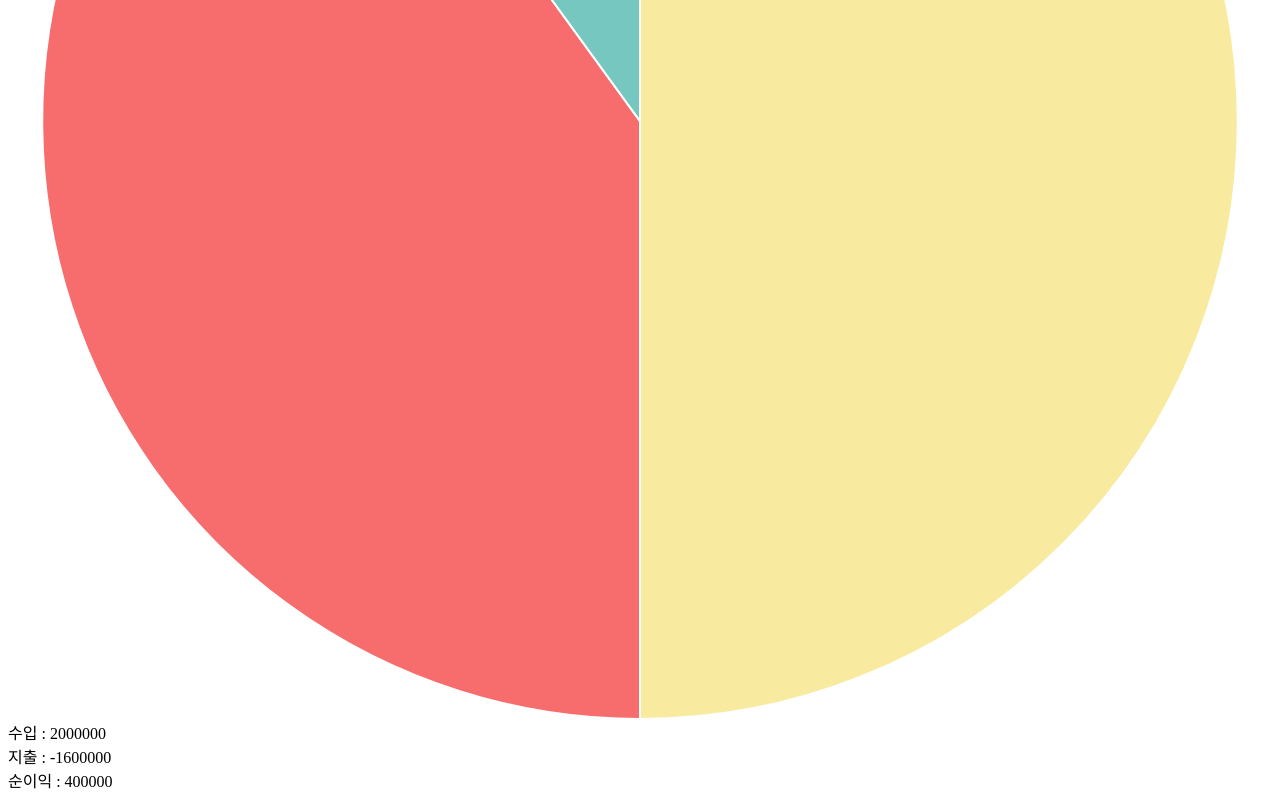
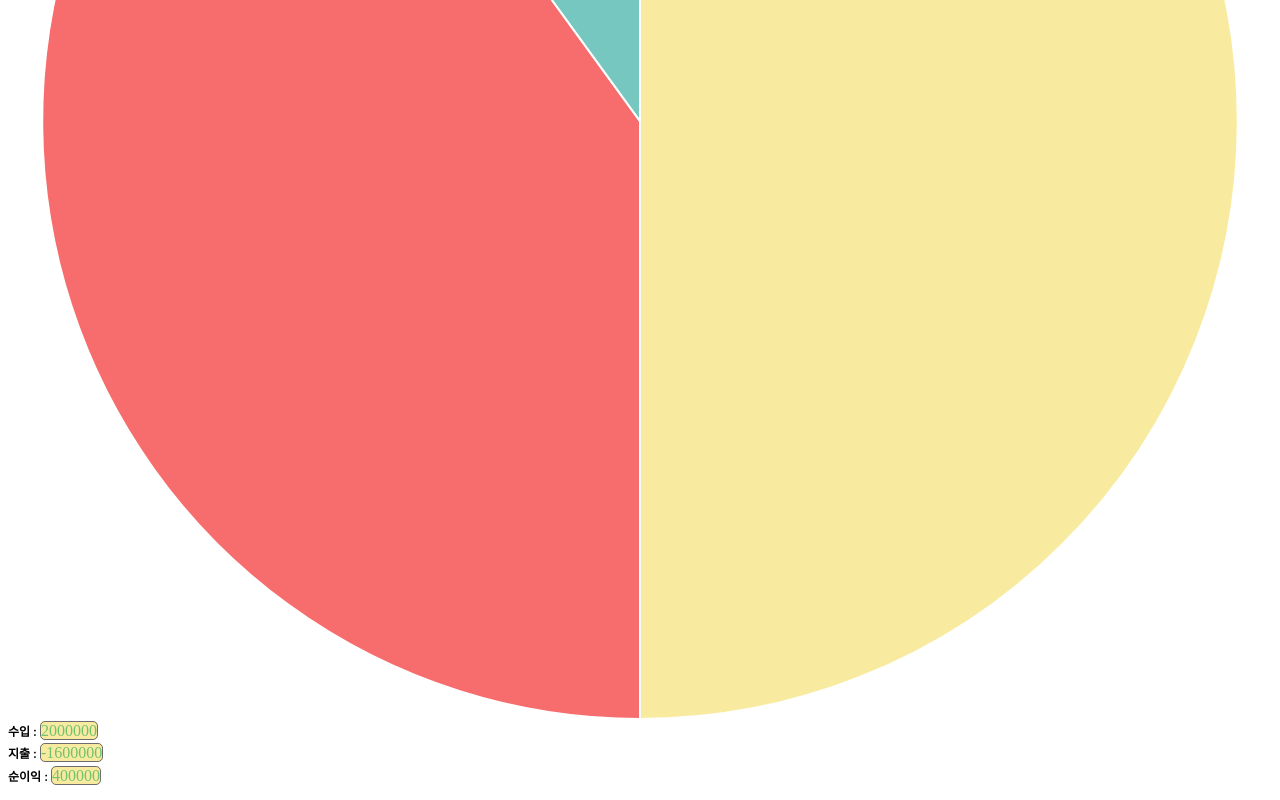
Before and after one commit to Kwon9302/AccountBook, a Vue app: page /summary in a window 1280 px wide. Shown: the part 600-1400 px from the top of the page. Built offline with nearby package versions, Linux system fonts and the light colour scheme; data requests are answered from the project's data file.

Commit message:
240612 차트 css디자인 적용

```diff
--- a/src/components/SummaryView.vue
+++ b/src/components/SummaryView.vue
@@ -16,9 +16,15 @@
       ></ChartComponent>
     </div>
 
-    <div>수입 : {{ totalIncome }}</div>
-    <div>지출 : {{ totalExpense }}</div>
-    <div>순이익 : {{ profit }}</div>
+    <div class="moneyType label">
+      수입 : <span class="incomeAmount"> {{ totalIncome }}</span>
+    </div>
+    <div class="moneyType label">
+      지출 : <span class="expenseAmount"> {{ totalExpense }}</span>
+    </div>
+    <div class="moneyType label">
+      순이익 : <span class="profitAmount"> {{ profit }}</span>
+    </div>
   </div>
 </template>
 
@@ -92,4 +98,45 @@ const profit = computed(() => {
   background: #fff; /* 드롭다운 옵션 배경색 */
   color: #000; /* 드롭다운 옵션 글자색 */
 }
+
+.moneyType.label {
+  /* 순이익 (text) */
+  font-family: Inter;
+  font-style: normal;
+  font-weight: 600;
+  font-size: 12px;
+  line-height: 1.4;
+  text-align: left;
+
+  color: #000000;
+}
+.moneyType .incomeAmount,
+.moneyType .expenseAmount,
+.moneyType .profitAmount {
+  /* Rectangle 4 (rectangle) */
+  background: #f8eba0;
+
+  border: 1px solid #6d6d6d;
+  border-radius: 5px;
+
+  /* 내 돈... (text) */
+  font-family: Inter;
+  font-style: normal;
+  font-weight: 500;
+  font-size: 13px;
+  line-height: 1.4;
+  text-align: center;
+
+  color: #000000;
+
+  /* - 500,000 (text) */
+  font-family: Ink Free;
+  font-style: normal;
+  font-weight: 400;
+  font-size: 16px;
+  line-height: 1.4;
+  text-align: center;
+
+  color: #72c171;
+}
 </style>
```
